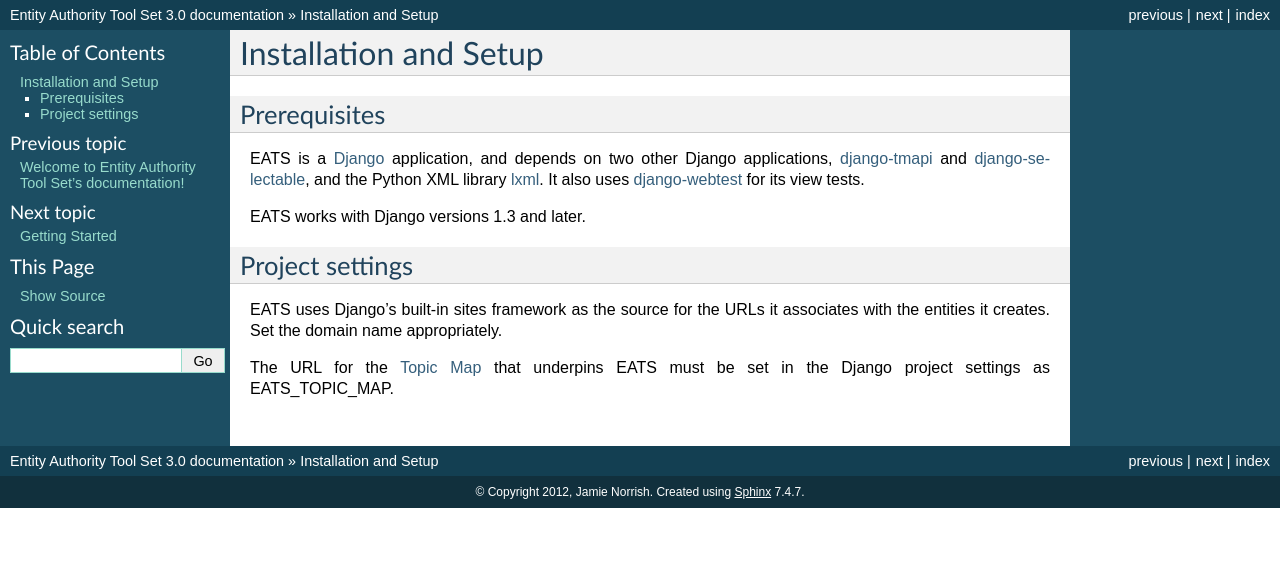
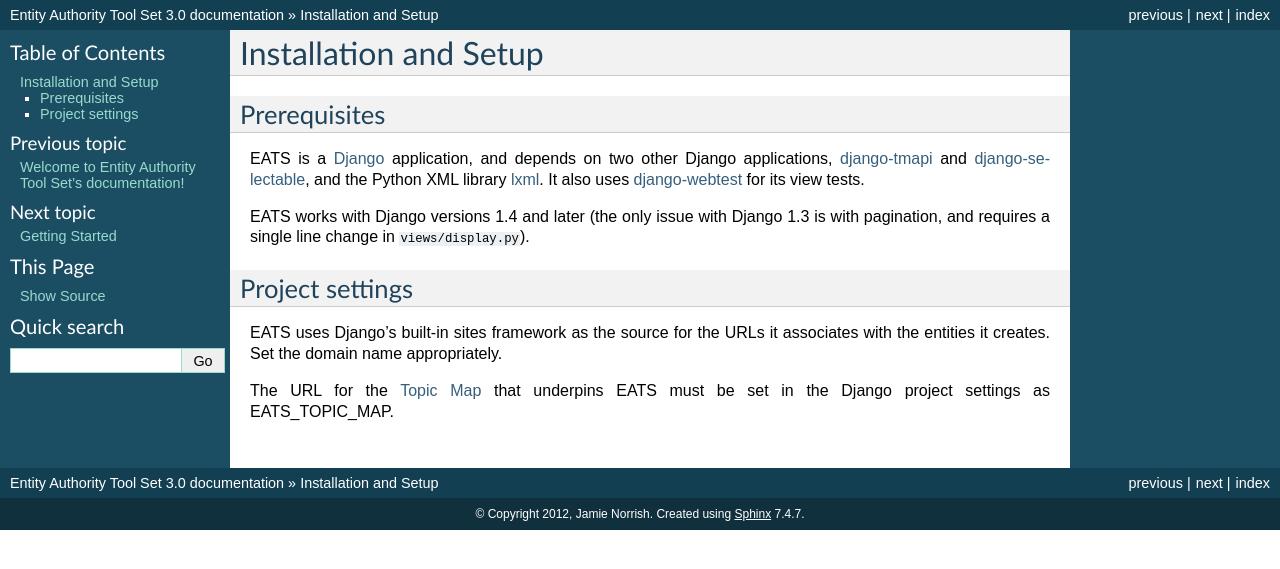
Before and after one commit to ajenhl/eats, a Sphinx documentation site: the page built from docs/source/installation.rst, in a window 1280 px wide. Shown: the top 569 px of the page. Built offline with Sphinx 7.4.7, drawn with Linux system fonts in a browser that asks for light colours.

Commit message:
Updated Django prerequisite to 1.4, with a note about pagination issues with Django 1.3.

```diff
--- a/docs/source/installation.rst
+++ b/docs/source/installation.rst
@@ -9,7 +9,9 @@
 XML library `lxml`_. It also uses `django-webtest`_ for its view
 tests.
 
-EATS works with Django versions 1.3 and later.
+EATS works with Django versions 1.4 and later (the only issue with
+Django 1.3 is with pagination, and requires a single line change in
+``views/display.py``).
 
 Project settings
 ----------------
```
